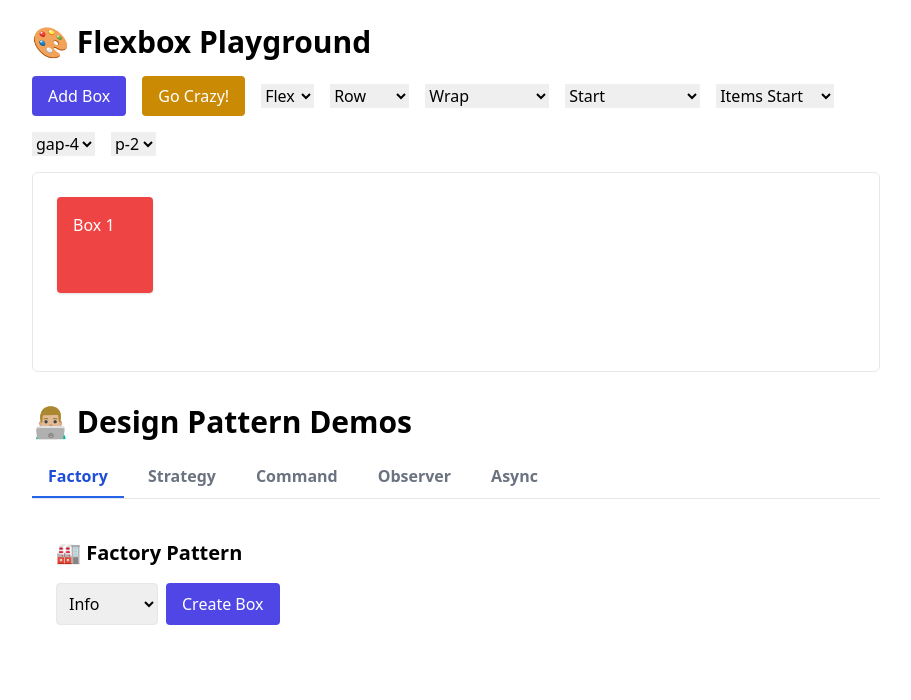
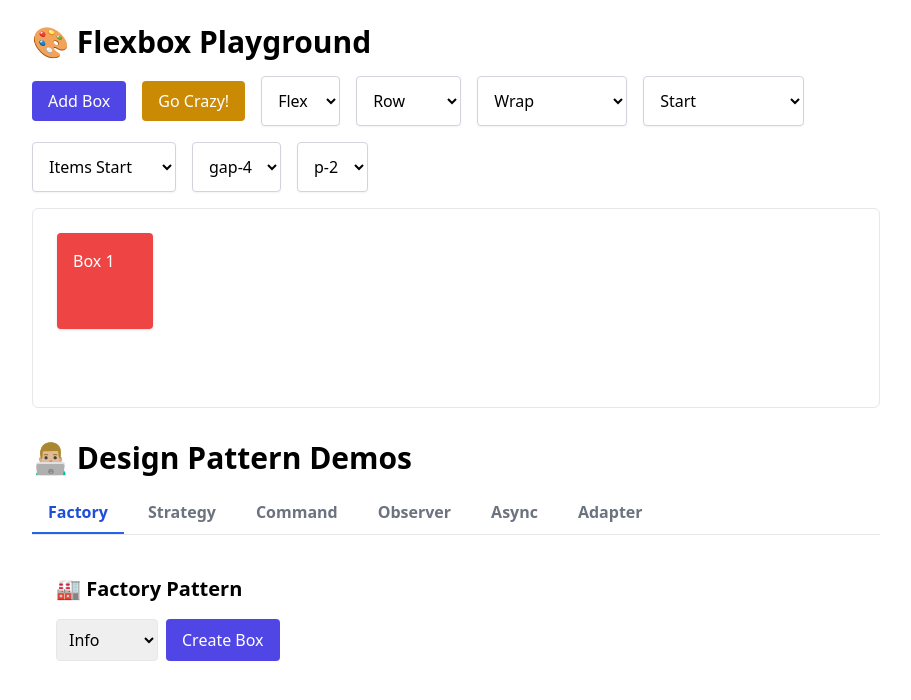
Before and after one commit to codeOfSamson/devForge, a React (Vite) app: page / in a window 1280 px wide. Shown: the top 700 px of the page, without its empty margins (184-1095 px from the left). Built offline with nearby package versions, Linux system fonts and the light colour scheme.

Commit message:
adding adapter and styled select component

```diff
--- a/src/App.tsx
+++ b/src/App.tsx
@@ -1,5 +1,4 @@
 import { useState } from 'react'
-import Box from './components/Box'
 import Controls from './components/Controls'
 import { createBox } from './components/BoxFactory'
 import PatternInfoPanel from './components/PatternInfoPanel';
@@ -8,6 +7,7 @@ import StrategyPatternPanel from './components/StrategyPatternPanel';
 import AsyncPanel from './components/AsyncPanel';
 import Preview from './components/Preview';
 import CommandPatternPanel from './components/CommandPatternPanel';
+import AdapterPatternPanel from './components/AdapterPatternPanel';
 
 const TABS = [
   { label: "Factory", component: <FactoryPatternPanel /> },
@@ -15,7 +15,7 @@ const TABS = [
   { label: "Command", component: <CommandPatternPanel /> },
   { label: "Observer", component: <PatternInfoPanel /> },
   { label: "Async", component: <AsyncPanel /> },
-
+  { label: "Adapter", component: <AdapterPatternPanel /> },
 ];
 
 export default function App() {
--- /dev/null
+++ b/src/components/AdapterPatternPanel.tsx
@@ -0,0 +1,68 @@
+import React from "react";
+
+interface User {
+  id: number;
+  name: string;
+  email: string;
+}
+
+// Simulated API responses
+const api1Response = [
+  { id: 1, name: "Alice", email: "alice@example.com" },
+  { id: 2, name: "Charlie", email: "charlie@example.com" },
+];
+
+const api2Response = [
+  { userId: 42, fullName: "Bob Smith", contact: "bob@example.com" },
+  { userId: 43, fullName: "Dana Jones", contact: "dana@example.com" },
+];
+
+// Adapters
+function adaptApi1User(data: any): User {
+  return {
+    id: data.id,
+    name: data.name,
+    email: data.email,
+  };
+}
+
+function adaptApi2User(data: any): User {
+  return {
+    id: data.userId,
+    name: data.fullName,
+    email: data.contact,
+  };
+}
+
+export default function AdapterPatternPanel() {
+  const api1Users = api1Response.map(adaptApi1User);
+  const api2Users = api2Response.map(adaptApi2User);
+  const allUsers: User[] = [...api1Users, ...api2Users];
+
+  return (
+    <div className="p-6">
+      <h2 className="text-xl font-bold mb-4">🔌 Adapter Pattern</h2>
+      <p className="mb-4 text-gray-700">
+        This demo shows how to unify data from two different APIs using the Adapter Pattern.
+      </p>
+      <div className="mb-2 font-semibold">Unified User List:</div>
+      <ul className="mb-4">
+        {allUsers.map((user) => (
+          <li key={user.id} className="mb-1">
+            <span className="font-medium text-blue-700">{user.name}</span> <span className="text-gray-500">({user.email})</span>
+          </li>
+        ))}
+      </ul>
+      <div className="mt-6 grid grid-cols-1 md:grid-cols-2 gap-4">
+        <div className="bg-gray-50 p-4 rounded border">
+          <div className="font-semibold mb-2">API 1 Raw Data</div>
+          <pre className="text-xs bg-gray-100 p-2 rounded overflow-x-auto">{JSON.stringify(api1Response, null, 2)}</pre>
+        </div>
+        <div className="bg-gray-50 p-4 rounded border">
+          <div className="font-semibold mb-2">API 2 Raw Data</div>
+          <pre className="text-xs bg-gray-100 p-2 rounded overflow-x-auto">{JSON.stringify(api2Response, null, 2)}</pre>
+        </div>
+      </div>
+    </div>
+  );
+}
--- a/src/components/AsyncPanel.tsx
+++ b/src/components/AsyncPanel.tsx
@@ -92,7 +92,7 @@ export default function AsyncPanel() {
   return (
     <div className="p-4 border rounded shadow-lg space-y-4">
       <div className="flex justify-between items-center">
-        <h2 className="text-xl font-semibold">Async Task Panel</h2>
+        <h2 className="text-xl font-bold mb-4">🔄 Async Task Panel</h2>
         <button
           className="px-4 py-2 bg-blue-600 text-white rounded"
           onClick={startTask}
--- a/src/components/Box.tsx
+++ /dev/null
@@ -1,17 +0,0 @@
-type BoxProps = {
-    id: number
-    color: string
-    size: string
-    animation?: string
-
-  }
-
-  export default function Box({ id, color, size }: BoxProps) {
-    return (
-      <div
-        className={`flex items-center justify-center ${color} ${size} rounded text-white font-bold`}
-      >
-        Box {id}
-      </div>
-    )
-  }
--- a/src/components/CommandPatternPanel.tsx
+++ b/src/components/CommandPatternPanel.tsx
@@ -1,6 +1,5 @@
 import React, { useState } from "react";
 
-// Command interface
 interface Command {
   execute(): void;
   undo(): void;
@@ -136,7 +135,6 @@ export default function CommandPatternPanel() {
   const [input, setInput] = useState("");
   const [_, setForceUpdate] = useState(0); // for re-rendering after undo
   const [invoker] = useState(() => new CommandInvoker());
-
   // OOP receiver instance
   const receiver = new ItemList(items, setItems);
 
@@ -165,6 +163,8 @@ export default function CommandPatternPanel() {
     invoker.undo();
     setForceUpdate((n) => n + 1);
   };
+
+  const history = invoker.getHistory();
 
   return (
     <div className="p-6">
@@ -213,10 +213,13 @@ export default function CommandPatternPanel() {
       <div className="mt-6">
         <h3 className="font-semibold mb-2">Command History</h3>
         <ol className="list-decimal list-inside text-sm text-gray-600">
-          {invoker.getHistory().map((cmd, idx) => (
-            <li key={idx}>{cmd.description}</li>
-          ))}
-          {invoker.getHistory().length === 0 && <li>No commands executed yet.</li>}
+          {history.length === 0 ? (
+            <li>No commands executed yet.</li>
+          ) : (
+            history.map((cmd, idx) => (
+              <li key={idx}>{cmd.description}</li>
+            ))
+          )}
         </ol>
       </div>
     </div>
--- a/src/components/Controls.tsx
+++ b/src/components/Controls.tsx
@@ -1,3 +1,5 @@
+import StyledSelect from "./StyledSelect";
+
 type Props = {
   layoutType: string
   direction: string
@@ -17,7 +19,6 @@ type Props = {
   onGoCrazy: () => void
   goCrazy: boolean
 }
-
 
 export default function Controls({
   layoutType,
@@ -39,61 +40,59 @@ export default function Controls({
   goCrazy
 }: Props) {
   return (
-    <div className="mb-4 flex flex-wrap gap-4 items-center">
+    <div className="mb-4 flex flex-wrap gap-4 items-center ">
       <button onClick={onAddBox} className="bg-indigo-600 text-white px-4 py-2 rounded">
         Add Box
       </button>
       <button onClick={onGoCrazy} className="bg-yellow-600 text-white px-4 py-2 rounded">
        {!goCrazy? 'Go Crazy!' : 'Please Stop!' }
       </button>
-      <select value={layoutType} onChange={(e) => onLayoutTypeChange(e.target.value)}>
+      <StyledSelect value={layoutType} onChange={(e) => onLayoutTypeChange(e.target.value)}>
         <option value="flex">Flex</option>
         <option value="grid">Grid</option>
-</select>
+      </StyledSelect>
 
       {layoutType === "flex" && (
         <>
-    <select value={direction} onChange={(e) => onDirectionChange(e.target.value)}>
+          <StyledSelect value={direction} onChange={(e) => onDirectionChange(e.target.value)}>
             <option value="flex-row">Row</option>
             <option value="flex-col">Column</option>
-    </select>
+          </StyledSelect>
 
-    <select value={wrap} onChange={(e) => onWrapChange(e.target.value)}>
+          <StyledSelect value={wrap} onChange={(e) => onWrapChange(e.target.value)}>
             <option value="flex-wrap">Wrap</option>
             <option value="flex-nowrap">No Wrap</option>
             <option value="flex-wrap-reverse">Wrap Reverse</option>
-    </select>
+          </StyledSelect>
 
-    <select value={justify} onChange={(e) => onJustifyChange(e.target.value)}>
+          <StyledSelect value={justify} onChange={(e) => onJustifyChange(e.target.value)}>
             <option value="justify-start">Start</option>
             <option value="justify-center">Center</option>
             <option value="justify-end">End</option>
             <option value="justify-between">Space Between</option>
             <option value="justify-around">Space Around</option>
-    </select>
+          </StyledSelect>
 
-    <select value={align} onChange={(e) => onAlignChange(e.target.value)}>
+          <StyledSelect value={align} onChange={(e) => onAlignChange(e.target.value)}>
             <option value="items-start">Items Start</option>
             <option value="items-center">Items Center</option>
             <option value="items-end">Items End</option>
             <option value="items-stretch">Stretch</option>
-    </select>
+          </StyledSelect>
         </>
       )}
 
-<select value={gap} onChange={(e) => onGapChange(e.target.value)}>
+      <StyledSelect value={gap} onChange={(e) => onGapChange(e.target.value)}>
         <option value="gap-1">gap-1</option>
         <option value="gap-4">gap-4</option>
         <option value="gap-8">gap-8</option>
-</select>
+      </StyledSelect>
 
-<select value={padding} onChange={(e) => onPaddingChange(e.target.value)}>
+      <StyledSelect value={padding} onChange={(e) => onPaddingChange(e.target.value)}>
         <option value="p-2">p-2</option>
         <option value="p-4">p-4</option>
         <option value="p-8">p-8</option>
-</select>
-
-
+      </StyledSelect>
     </div>
   )
 }
--- /dev/null
+++ b/src/components/StyledSelect.tsx
@@ -0,0 +1,8 @@
+import React from "react";
+
+const selectClass = "p-3 rounded border border-gray-300 bg-white shadow-sm focus:outline-none focus:ring-2 focus:ring-blue-400 transition";
+function StyledSelect(props: React.SelectHTMLAttributes<HTMLSelectElement>) {
+  return <select {...props} className={selectClass + (props.className ? ` ${props.className}` : "")} />;
+}
+
+export default StyledSelect;
```
Lines whose indentation alone changed are shown as unchanged.
